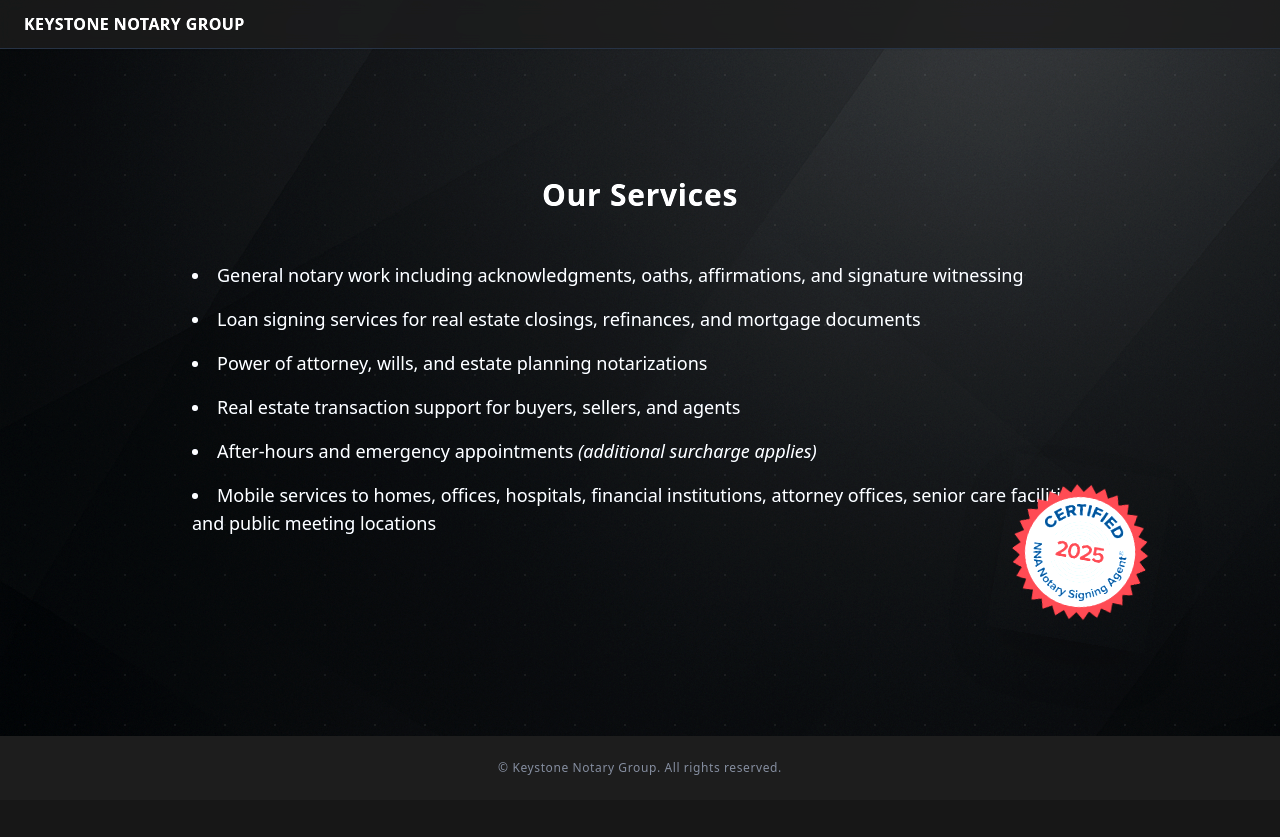
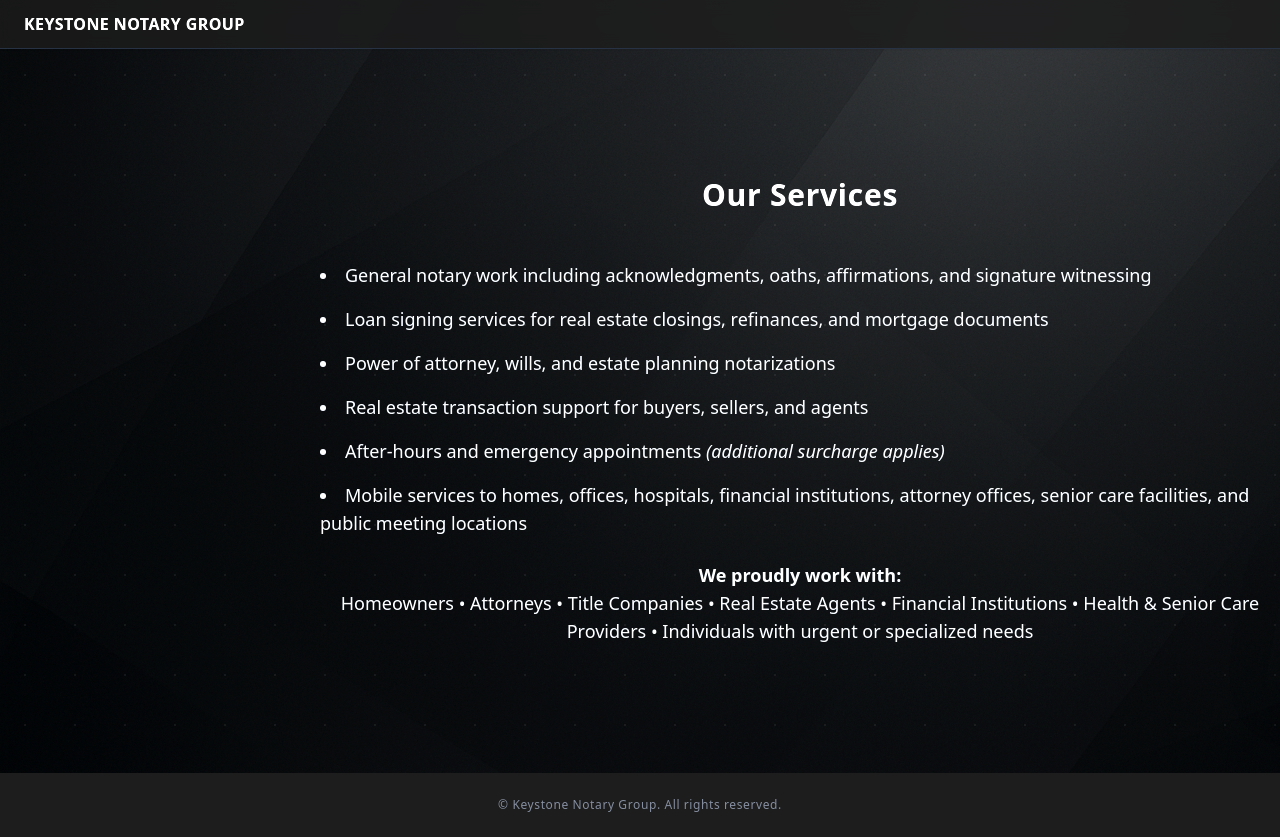
Before and after one commit to BikerViking/keystone-site, a React (Create React App) app: page /services in a window 1280 px wide. Before the commit the page ends 800 px from the top, so only its background shows below. Built offline with nearby package versions, Linux system fonts and the light colour scheme.

Commit message:
Update services.jsx

```diff
--- a/src/pages/services.jsx
+++ b/src/pages/services.jsx
@@ -4,7 +4,7 @@
 export default function ServicesPage() {
   return (
     <LayoutWrapper>
-      <div className="relative w-full">
+      <div className="relative w-screen">
         <section
           aria-label="Services"
           className="mx-auto max-w-screen-lg px-4 py-12 text-gray-200 sm:px-6 sm:py-16 lg:px-8"
@@ -38,14 +38,22 @@
               </li>
             </ul>
           </div>
+
+          <p className="mt-6 text-center text-lg text-gray-300">
+            <strong>We proudly work with:</strong>
+            <br />
+            Homeowners &bull; Attorneys &bull; Title Companies &bull; Real Estate Agents &bull;
+            Financial Institutions &bull; Health & Senior Care Providers &bull; Individuals with
+            urgent or specialized needs
+          </p>
         </section>
 
-        {/* NNA Seal Positioned Bottom-Right */}
+        {/* NNA Seal Floating on Screen Corner */}
         <img
           src="/nna-seal.PNG"
           alt="NNA Certified Notary Signing Agent 2025"
           aria-hidden="true"
-          className="absolute bottom-[-2.5rem] right-[-2.5rem] h-44 w-auto rotate-[10deg] shadow-2xl z-10"
+          className="absolute bottom-4 right-4 h-40 w-auto rotate-[10deg] shadow-2xl z-50"
         />
       </div>
     </LayoutWrapper>
```
